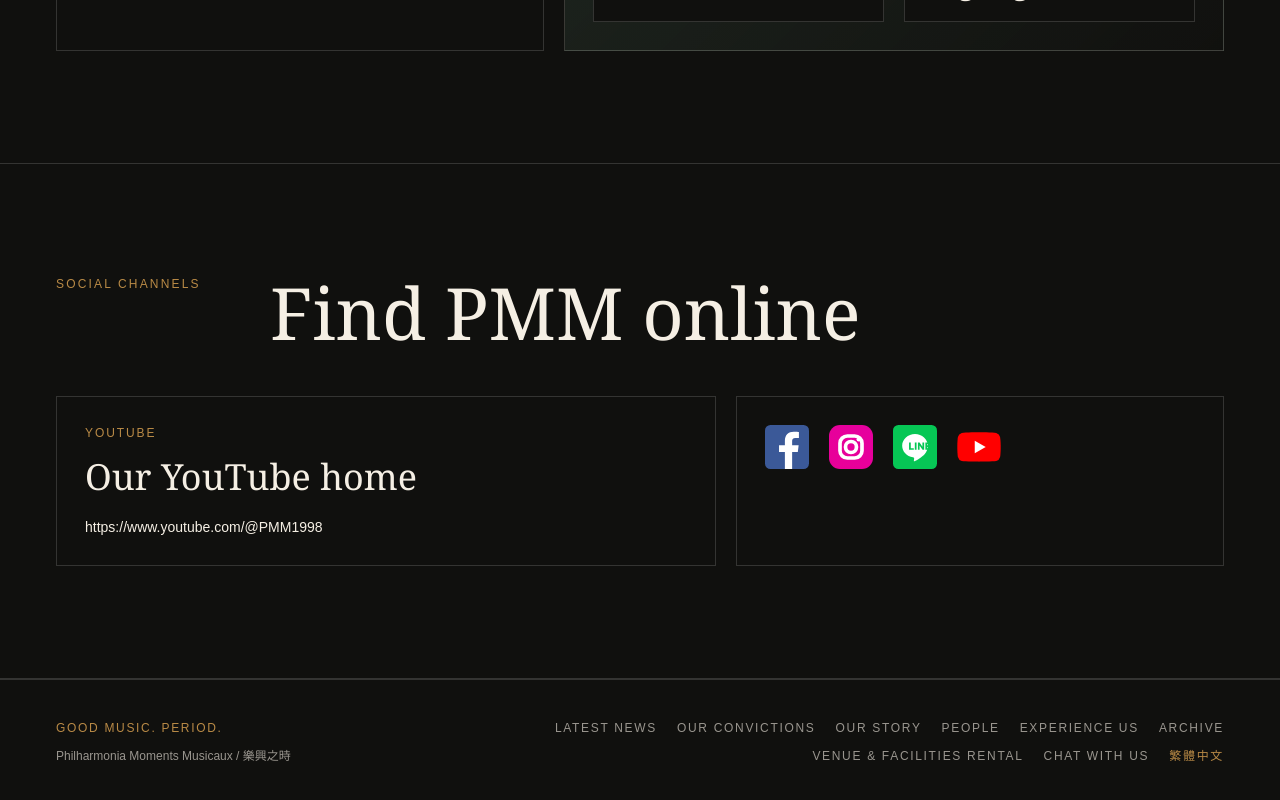
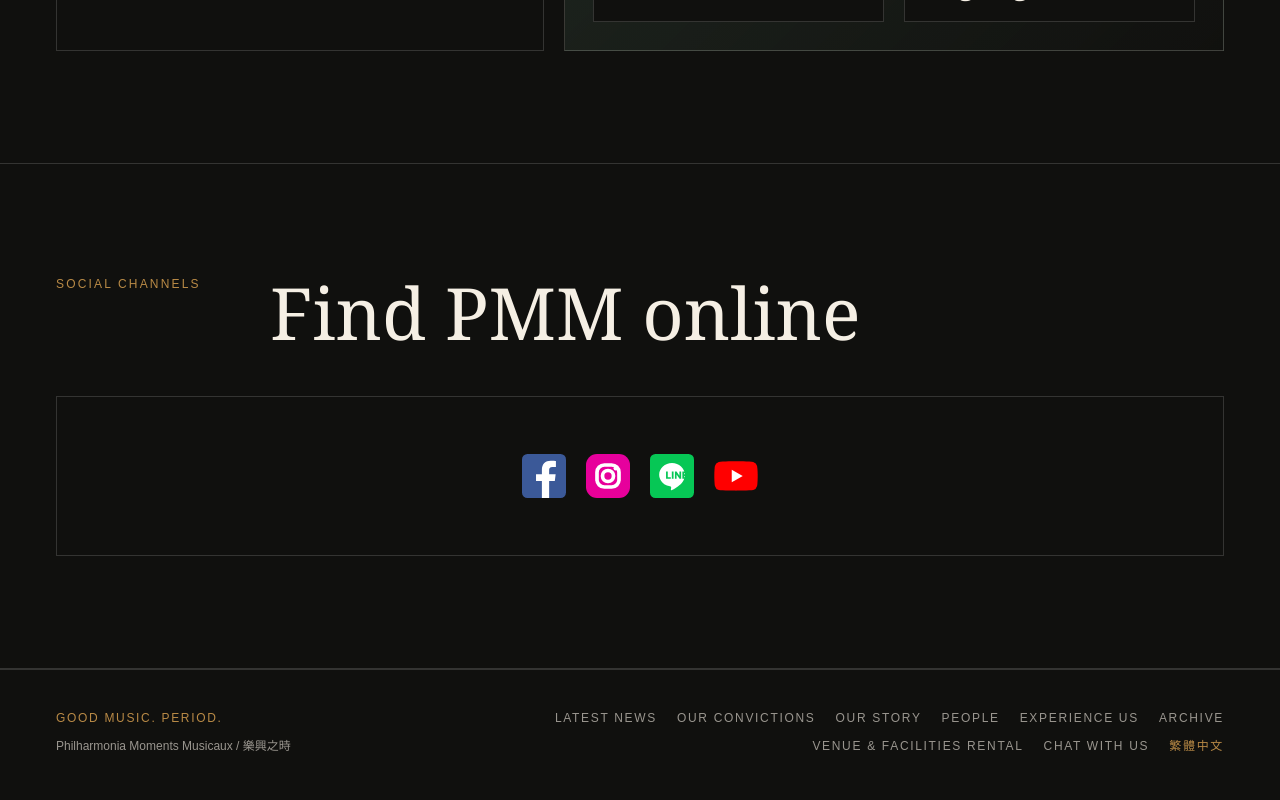
Before and after one commit to pmmtaiwan/pmm-website, a Next.js app: page /experiences in a window 1280 px wide. Shown: the part 1298-2098 px from the top of the page. Built offline with nearby package versions, Linux system fonts and the light colour scheme.

Commit message:
Center English social icons and remove YouTube card

```diff
--- a/app/experiences/page.tsx
+++ b/app/experiences/page.tsx
@@ -109,23 +109,9 @@
         </div>
       </Section>
       <Section eyebrow="Social Channels" title="Find PMM online">
-        <div className="grid gap-5 md:grid-cols-[1.15fr_0.85fr]">
-          <a
-            href="https://www.youtube.com/@PMM1998"
-            target="_blank"
-            rel="noreferrer"
-            className="border border-white/15 bg-charcoal p-7 transition-colors hover:border-brass"
-          >
-            <p className="font-sans text-xs uppercase tracking-[0.16em] text-brass">YouTube</p>
-            <h2 className="mt-4 text-4xl font-normal">Our YouTube home</h2>
-            <p className="mt-5 break-all font-sans text-sm text-ink/62">
-              https://www.youtube.com/@PMM1998
-            </p>
-          </a>
-          <article className="border border-white/15 bg-charcoal p-7">
-            <SocialIconLinks channels={socialChannels} />
-          </article>
-        </div>
+        <article className="flex min-h-40 items-center justify-center border border-white/15 bg-charcoal p-7">
+          <SocialIconLinks channels={socialChannels} />
+        </article>
       </Section>
     </>
   );
```
